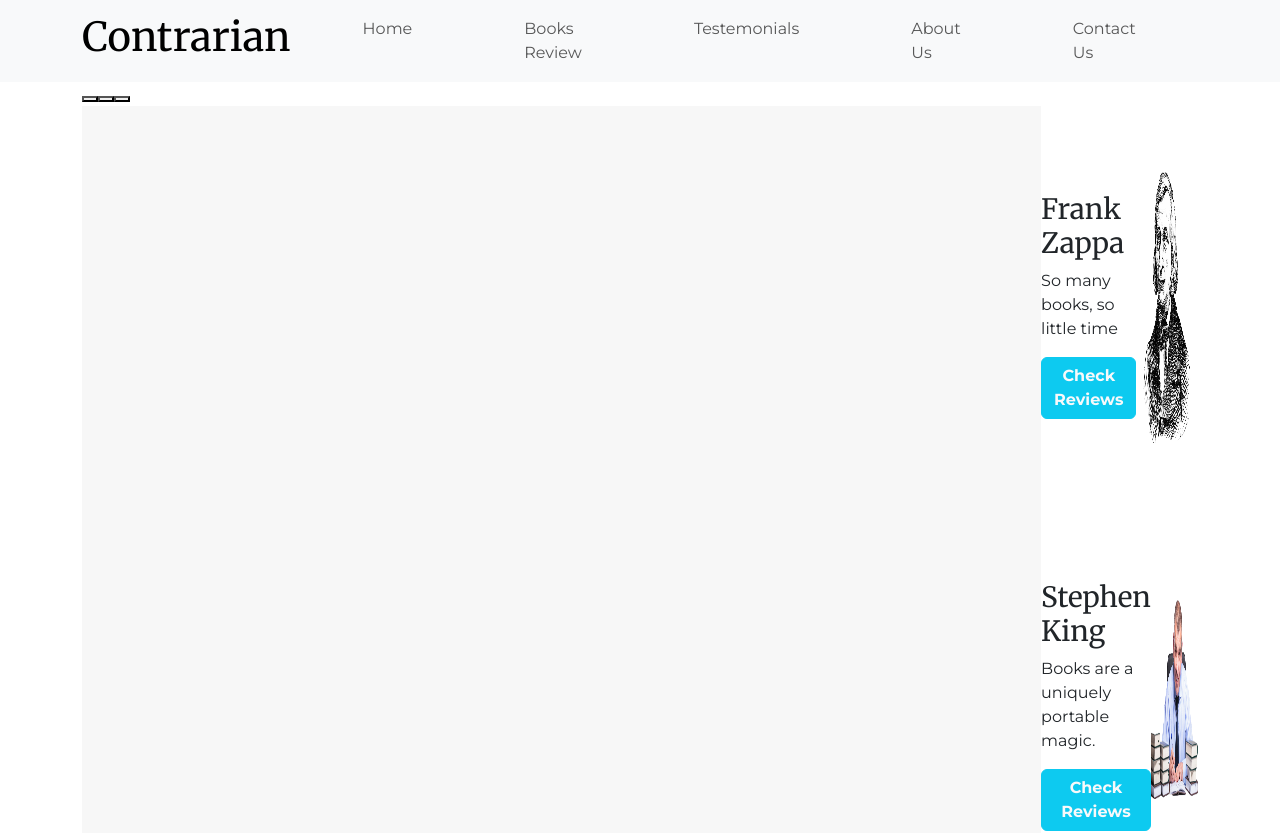
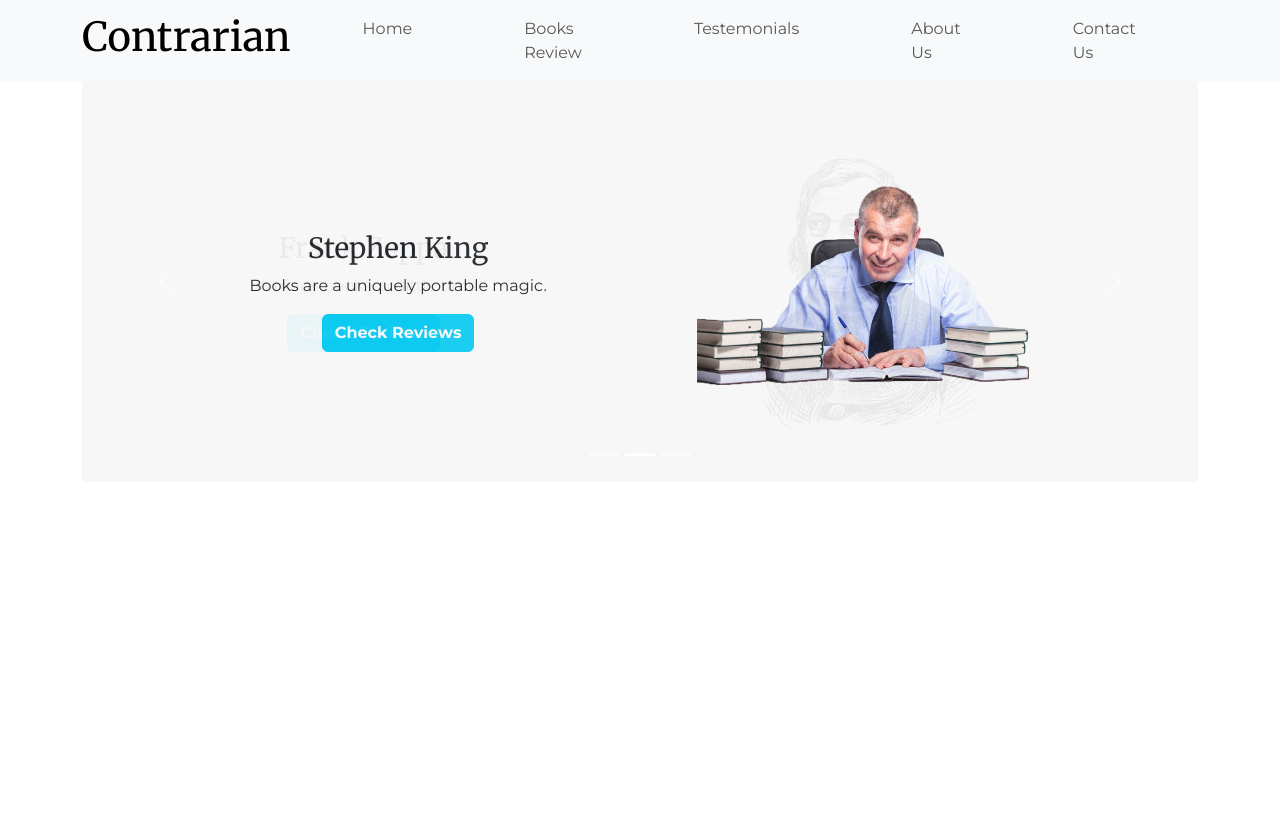
Before and after one commit to ContrarianMBA/www.contrarian.mba, a Next.js app: page / in a window 1280 px wide. Shown: the top 833 px of the page. After the commit the page ends 800 px from the top, so only its background shows below. Built offline with nearby package versions, Linux system fonts and the light colour scheme.

Commit message:
css update

```diff
--- a/src/app/scss/style.scss
+++ b/src/app/scss/style.scss
@@ -50,7 +50,7 @@
 // @import "../../../node_modules/bootstrap/scss/modal";
 // @import "../../../node_modules/bootstrap/scss/tooltip";
 // @import "../../../node_modules/bootstrap/scss/popover";
-// @import "../../../node_modules/bootstrap/scss/carousel";
+@import "../../../node_modules/bootstrap/scss/carousel";
 // @import "../../../node_modules/bootstrap/scss/spinners";
 // @import "../../../node_modules/bootstrap/scss/placeholders";
 
```
